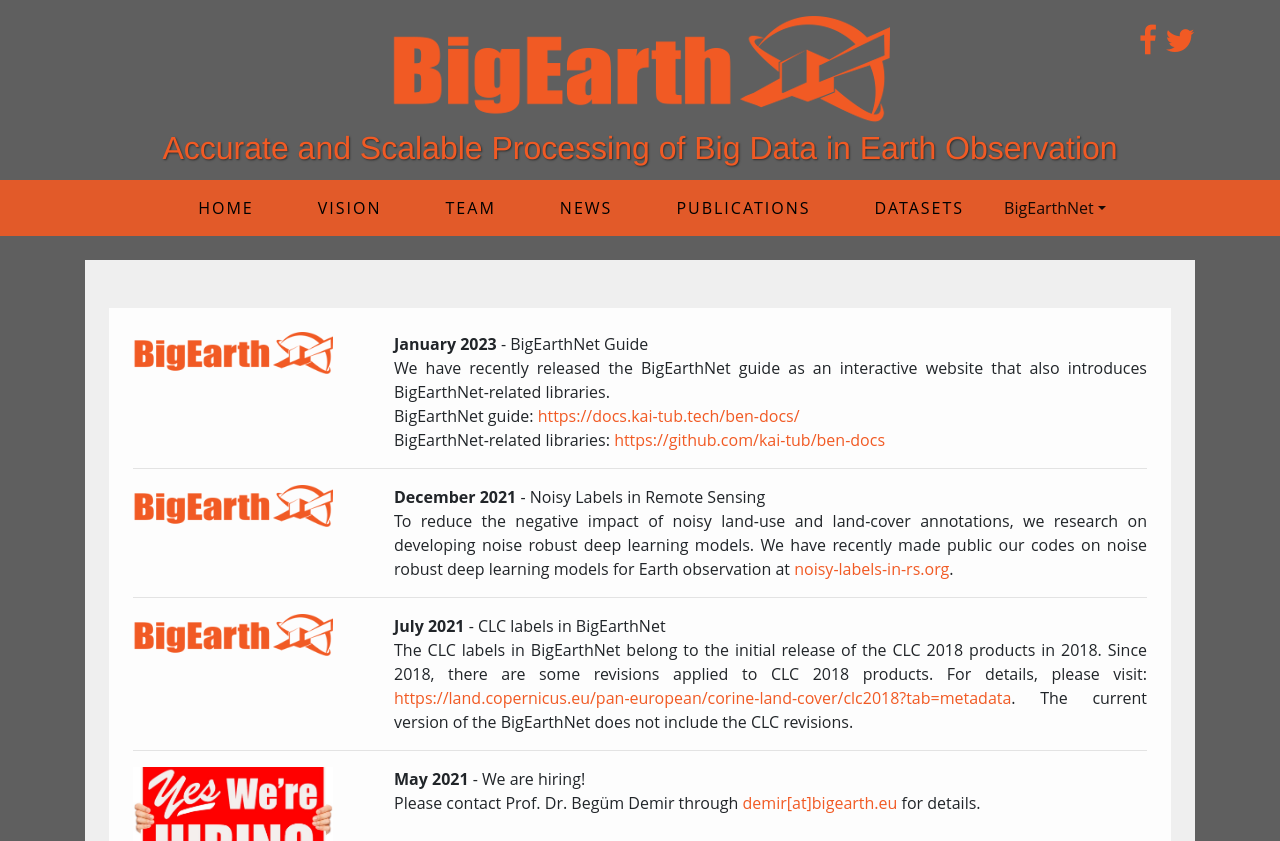
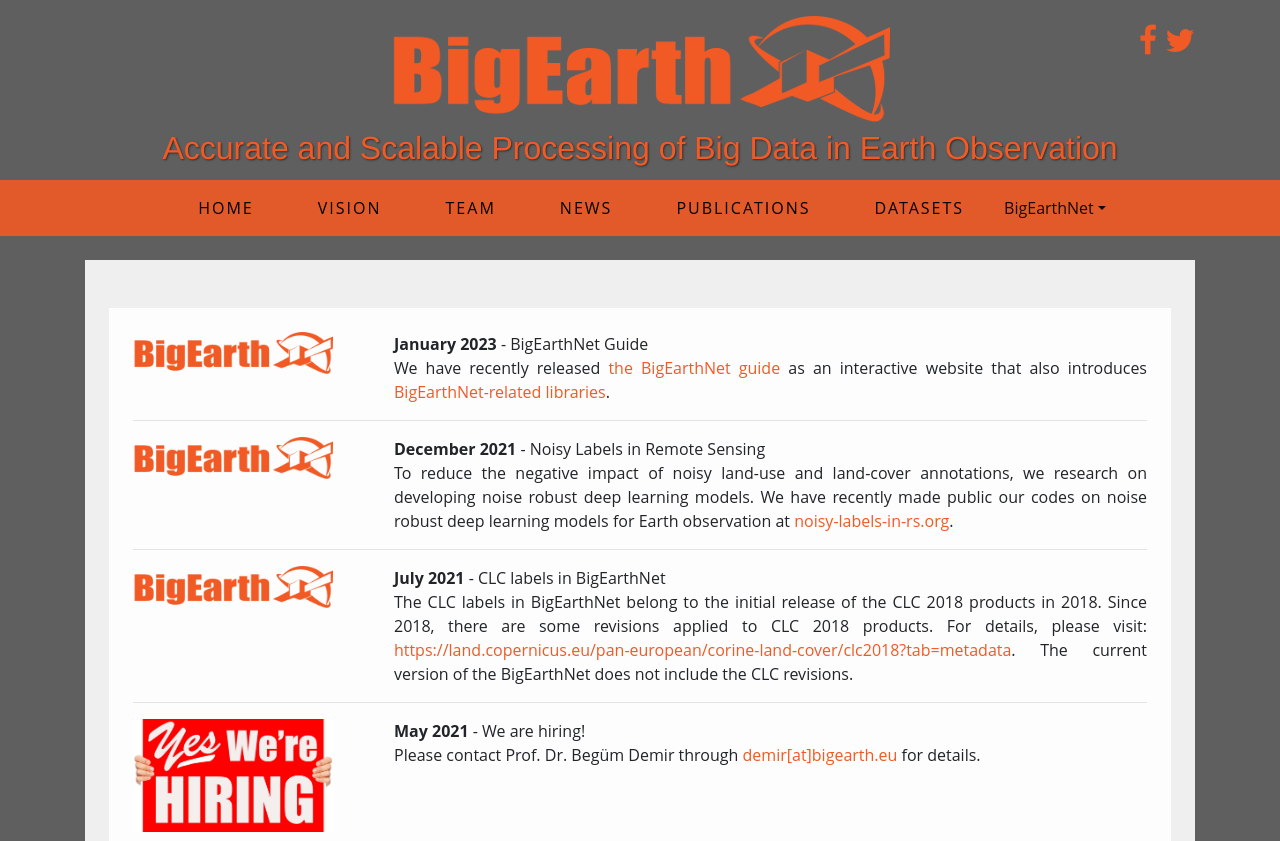
Before and after one commit to rsim-tu-berlin/bigearth.eu, a Jekyll site: the page built from news.md, in a window 1280 px wide and 900 px high, cut to the strip 0-841 px from the top of the window. Built offline with Jekyll 4.4.1, drawn with Linux system fonts in a browser that asks for light colours; nearby versions of some CDN libraries; a style sheet for code colours, icons or effects is not loaded.

Commit message:
update the news

```diff
--- a/news.md
+++ b/news.md
@@ -14,9 +14,7 @@
 			</div>
 			<div class="col-9">
 				<b>January 2023</b> - BigEarthNet Guide<br />
-				We have recently released the BigEarthNet guide as an interactive website that also introduces BigEarthNet-related libraries.<br />
-				BigEarthNet guide: <a href="https://docs.kai-tub.tech/ben-docs/" target="_blank">https://docs.kai-tub.tech/ben-docs/</a><br />
-				BigEarthNet-related libraries: <a href="ttps://github.com/kai-tub/ben-docs" target="_blank">https://github.com/kai-tub/ben-docs</a>
+				We have recently released <a href="https://docs.kai-tub.tech/ben-docs/" target="_blank">the BigEarthNet guide</a> as an interactive website that also introduces <a href="ttps://github.com/kai-tub/ben-docs" target="_blank">BigEarthNet-related libraries</a>.
 			</div>
 		</div>
 		<hr />
```
